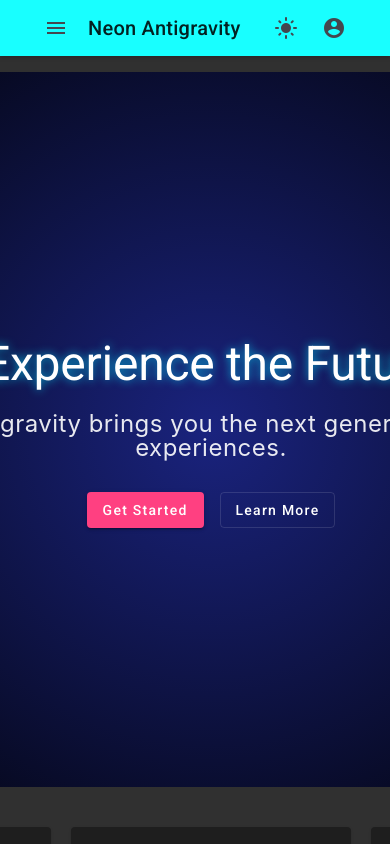
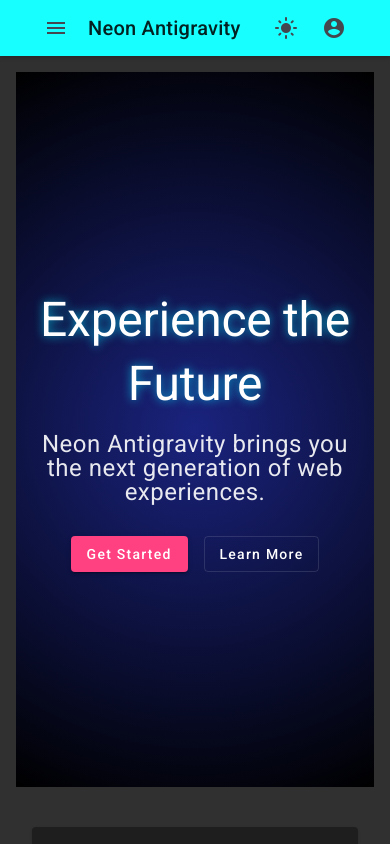
Before and after one commit to vst121/neon-antigravity, an Angular app: page / in a window 390 px wide. Built offline with nearby package versions, Linux system fonts and the light colour scheme.

Commit message:
Fix horizontal scrollbar

```diff
--- a/src/app/app.component.html
+++ b/src/app/app.component.html
@@ -1,187 +1,10 @@
-<!-- * * * * * * * * * * * * * * * * * * * * * * * * * * * * * * * -->
-<!-- * * * * * * * * * * * The content below * * * * * * * * * * * -->
-<!-- * * * * * * * * * * is only a placeholder * * * * * * * * * * -->
-<!-- * * * * * * * * * * and can be replaced.  * * * * * * * * * * -->
-<!-- * * * * * * * * * * * * * * * * * * * * * * * * * * * * * * * -->
-<!-- * * * * * * * * * Delete the template below * * * * * * * * * -->
-<!-- * * * * * * * to get started with your project! * * * * * * * -->
-<!-- * * * * * * * * * * * * * * * * * * * * * * * * * * * * * * * -->
-
-<style>
-  :host {
-    --bright-blue: oklch(51.01% 0.274 263.83);
-    --electric-violet: oklch(53.18% 0.28 296.97);
-    --french-violet: oklch(47.66% 0.246 305.88);
-    --vivid-pink: oklch(69.02% 0.277 332.77);
-    --hot-red: oklch(61.42% 0.238 15.34);
-    --orange-red: oklch(63.32% 0.24 31.68);
-
-    --gray-900: oklch(19.37% 0.006 300.98);
-    --gray-700: oklch(36.98% 0.014 302.71);
-    --gray-400: oklch(70.9% 0.015 304.04);
-
-    --red-to-pink-to-purple-vertical-gradient: linear-gradient(180deg,
-        var(--orange-red) 0%,
-        var(--vivid-pink) 50%,
-        var(--electric-violet) 100%);
-
-    --red-to-pink-to-purple-horizontal-gradient: linear-gradient(90deg,
-        var(--orange-red) 0%,
-        var(--vivid-pink) 50%,
-        var(--electric-violet) 100%);
-
-    --pill-accent: var(--bright-blue);
-
-    font-family: "Inter", -apple-system, BlinkMacSystemFont, "Segoe UI", Roboto,
-      Helvetica, Arial, sans-serif, "Apple Color Emoji", "Segoe UI Emoji",
-      "Segoe UI Symbol";
-    box-sizing: border-box;
-    -webkit-font-smoothing: antialiased;
-    -moz-osx-font-smoothing: grayscale;
-  }
-
-  h1 {
-    font-size: 3.125rem;
-    color: var(--gray-900);
-    font-weight: 500;
-    line-height: 100%;
-    letter-spacing: -0.125rem;
-    margin: 0;
-    font-family: "Inter Tight", -apple-system, BlinkMacSystemFont, "Segoe UI", Roboto,
-      Helvetica, Arial, sans-serif, "Apple Color Emoji", "Segoe UI Emoji",
-      "Segoe UI Symbol";
-  }
-
-  p {
-    margin: 0;
-    color: var(--gray-700);
-  }
-
-  main {
-    width: 100%;
-    min-height: 100%;
-    display: flex;
-    justify-content: center;
-    align-items: center;
-    padding: 1rem;
-    box-sizing: inherit;
-    position: relative;
-  }
-
-  .angular-logo {
-    max-width: 9.2rem;
-  }
-
-  .content {
-    display: flex;
-    justify-content: space-around;
-    width: 100%;
-    max-width: 700px;
-    margin-bottom: 3rem;
-  }
-
-  .content h1 {
-    margin-top: 1.75rem;
-  }
-
-  .content p {
-    margin-top: 1.5rem;
-  }
-
-  .divider {
-    width: 1px;
-    background: var(--red-to-pink-to-purple-vertical-gradient);
-    margin-inline: 0.5rem;
-  }
-
-  .pill-group {
-    display: flex;
-    flex-direction: column;
-    align-items: start;
-    flex-wrap: wrap;
-    gap: 1.25rem;
-  }
-
-  .pill {
-    display: flex;
-    align-items: center;
-    --pill-accent: var(--bright-blue);
-    background: color-mix(in srgb, var(--pill-accent) 5%, transparent);
-    color: var(--pill-accent);
-    padding-inline: 0.75rem;
-    padding-block: 0.375rem;
-    border-radius: 2.75rem;
-    border: 0;
-    transition: background 0.3s ease;
-    font-family: var(--inter-font);
-    font-size: 0.875rem;
-    font-style: normal;
-    font-weight: 500;
-    line-height: 1.4rem;
-    letter-spacing: -0.00875rem;
-    text-decoration: none;
-  }
-
-  .pill:hover {
-    background: color-mix(in srgb, var(--pill-accent) 15%, transparent);
-  }
-
-  .pill-group .pill:nth-child(6n + 1) {
-    --pill-accent: var(--bright-blue);
-  }
-
-  .pill-group .pill:nth-child(6n + 2) {
-    --pill-accent: var(--french-violet);
-  }
-
-  .pill-group .pill:nth-child(6n + 3),
-  .pill-group .pill:nth-child(6n + 4),
-  .pill-group .pill:nth-child(6n + 5) {
-    --pill-accent: var(--hot-red);
-  }
-
-  .pill-group svg {
-    margin-inline-start: 0.25rem;
-  }
-
-  .social-links {
-    display: flex;
-    align-items: center;
-    gap: 0.73rem;
-    margin-top: 1.5rem;
-  }
-
-  .social-links path {
-    transition: fill 0.3s ease;
-    fill: var(--gray-400);
-  }
-
-  .social-links a:hover svg path {
-    fill: var(--gray-900);
-  }
-
-  @media screen and (max-width: 650px) {
-    .content {
-      flex-direction: column;
-      width: max-content;
-    }
-
-    .divider {
-      height: 1px;
-      width: 100%;
-      background: var(--red-to-pink-to-purple-horizontal-gradient);
-      margin-block: 1.5rem;
-    }
-  }
-</style>
-
 <mat-sidenav-container class="sidenav-container">
   <mat-sidenav #sidenav mode="over">
     <app-sidenav></app-sidenav>
   </mat-sidenav>
   <mat-sidenav-content>
     <app-header></app-header>
-    <main style="justify-content: center;">
+    <main class="main-content">
       <router-outlet></router-outlet>
     </main>
     <app-footer></app-footer>
--- a/src/app/app.component.scss
+++ b/src/app/app.component.scss
@@ -2,8 +2,11 @@
     height: 100vh;
 }
 
-.content {
-    min-height: calc(100vh - 64px - 64px); // Adjust based on header/footer height
+.main-content {
+    min-height: calc(100vh - 64px); // Adjust based on header height
     display: flex;
     flex-direction: column;
+    padding: 1rem;
+    box-sizing: border-box;
+    overflow-x: hidden;
 }
--- a/src/styles.scss
+++ b/src/styles.scss
@@ -58,6 +58,7 @@
   background-color: var(--bg-color, #121212);
   color: var(--text-color, #e0e0e0);
   transition: background-color 0.3s ease, color 0.3s ease;
+  overflow-x: hidden;
 }
 
 // Custom Scrollbar for WebKit
```
